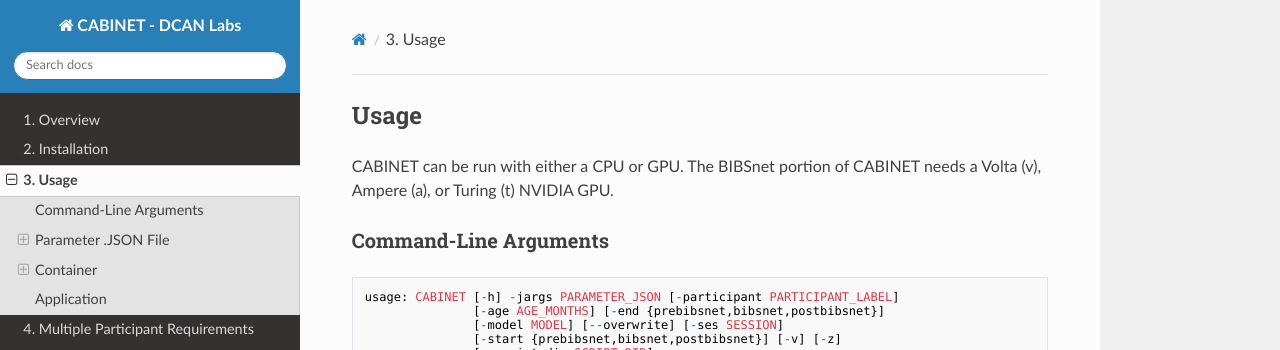
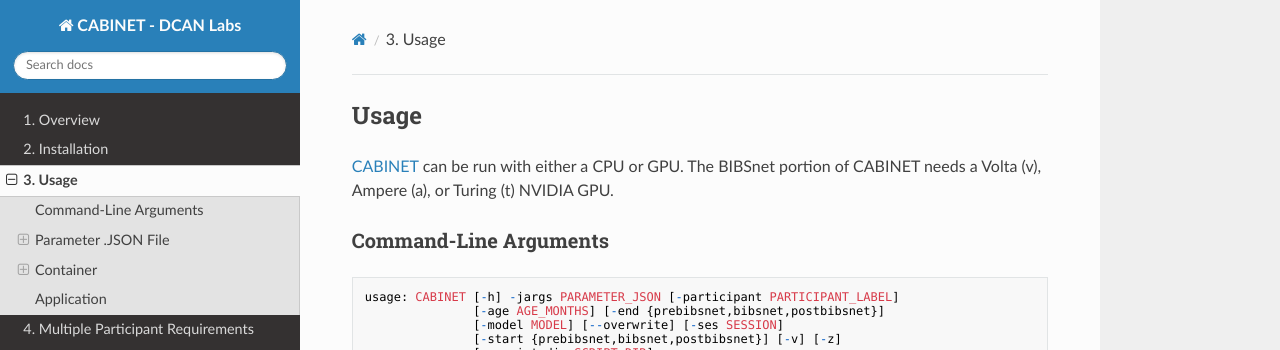
Before and after one commit to DCAN-Labs/BIBSnet, an MkDocs documentation site: the page built from docs/usage.md, in a window 1280 px wide and 900 px high. Shown: the top 350 px of the window. Built offline with MkDocs 1.6.1, drawn with Linux system fonts in a browser that asks for light colours; nearby versions of some CDN libraries; part of the change alters nothing that is shown.

```diff
--- a/docs/usage.md
+++ b/docs/usage.md
@@ -1,6 +1,6 @@
 ## Usage
 
-CABINET can be run with either a CPU or GPU. The BIBSnet portion of CABINET needs a Volta (v), Ampere (a), or Turing (t) NVIDIA GPU.
+[CABINET](https://github.com/DCAN-Labs/CABINET) can be run with either a CPU or GPU. The BIBSnet portion of CABINET needs a Volta (v), Ampere (a), or Turing (t) NVIDIA GPU.
 
 ### Command-Line Arguments
 
```
